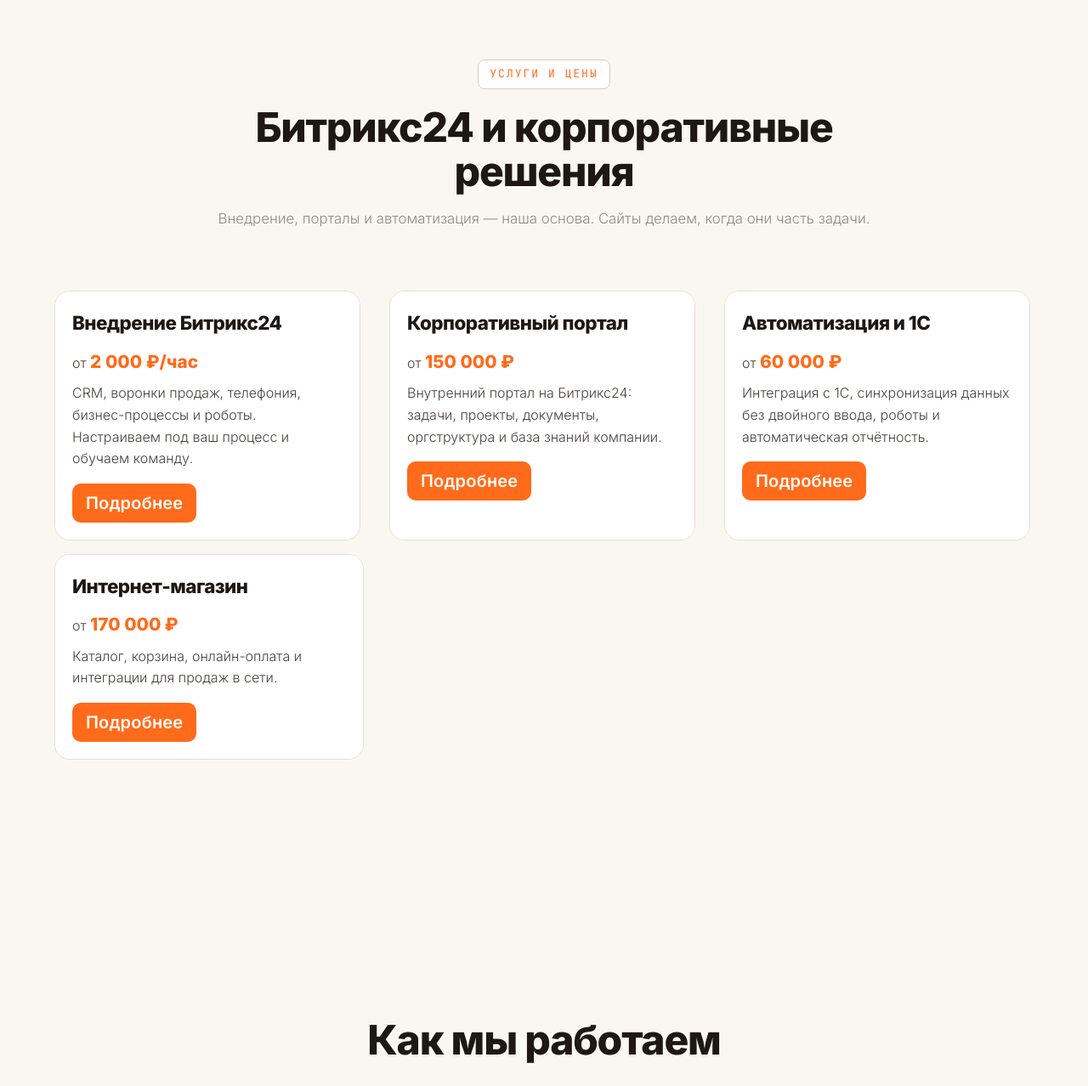
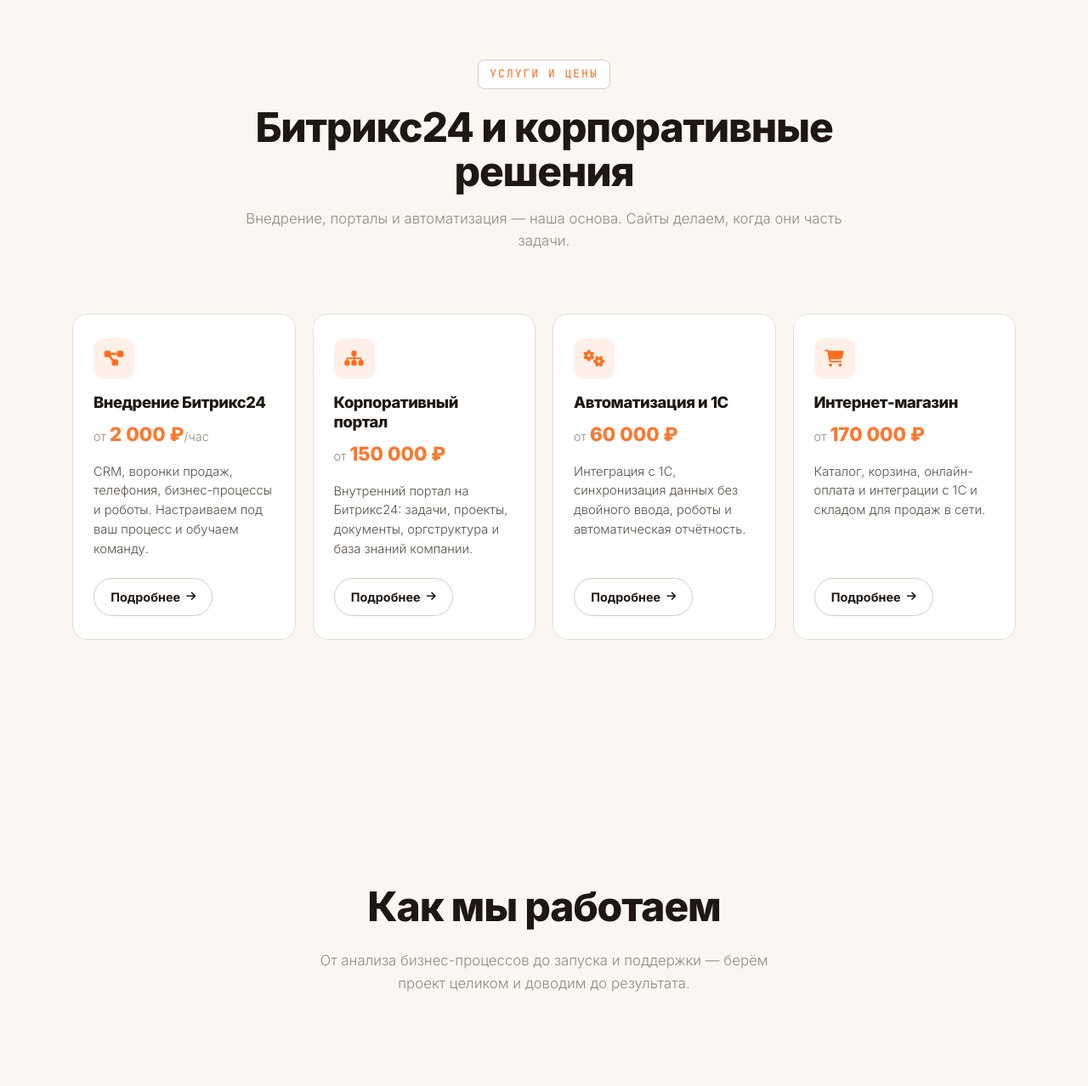
Before and after one commit to cbrekrut/NES, a Django app: page / in a window 1280 px wide. Shown: the part 2943-4221 px from the top of the page at 85% size. Run offline with Django 5.2, Linux system fonts and the light colour scheme; some libraries are stand-ins or nearby versions; some web fonts are replaced.

Commit message:
design(nes): tidy homepage tariffs into an even 4-up grid
The tariffs block rendered 4 cards in a 3-col Bootstrap grid → an
ugly "3 + 1 orphan" with uneven heights and floating buttons.

- new .nes-tariffs / .nes-tariff component: guaranteed 4/2/1 grid,
  equal-height flex cards, accent icon tile, orange price, and a
  ghost "Подробнее →" button pinned to the bottom
- drop the full-bleed width:100vw container that risked h-scroll

Co-Authored-By: Claude Opus 4.8 (1M context) <noreply@anthropic.com>

```diff
--- a/lending/static/css/nes-refresh.css
+++ b/lending/static/css/nes-refresh.css
@@ -178,6 +178,36 @@ p { opacity:.92; }
   background:none !important; -webkit-text-fill-color:var(--nes-accent) !important; color:var(--nes-accent) !important;
 }
 .pricing-text,.card-text { color:var(--nes-ink-soft); opacity:1; }
+
+/* ───────── Тарифы — аккуратная сетка карточек (главная + услуги) ───────── */
+.nes-tariffs{ display:grid; grid-template-columns:repeat(4,1fr); gap:1.25rem; align-items:stretch; }
+@media (max-width:991.98px){ .nes-tariffs{ grid-template-columns:repeat(2,1fr); } }
+@media (max-width:575.98px){ .nes-tariffs{ grid-template-columns:1fr; } }
+.nes-tariff{
+  display:flex; flex-direction:column; height:100%;
+  background:var(--nes-card); border:1px solid var(--nes-line); border-radius:var(--nes-r);
+  padding:1.7rem 1.5rem; text-align:left;
+  transition:transform .18s ease, border-color .18s ease, box-shadow .18s ease;
+}
+.nes-tariff:hover{ transform:translateY(-4px); border-color:var(--nes-accent); box-shadow:0 14px 36px rgba(31,24,18,.07); }
+.nes-tariff__ico{
+  width:48px; height:48px; border-radius:12px; background:var(--nes-accent-soft);
+  display:flex; align-items:center; justify-content:center; margin-bottom:1rem;
+}
+.nes-tariff__ico i{ color:var(--nes-accent); font-size:1.25rem; }
+.nes-tariff__title{ font-size:1.15rem; font-weight:800; color:var(--nes-ink); margin:0 0 .55rem; line-height:1.25; }
+.nes-tariff__price{ font-size:.9rem; color:var(--nes-muted); margin:0 0 .9rem; }
+.nes-tariff__price b{ color:var(--nes-accent); font-weight:800; font-size:1.4rem; }
+.nes-tariff__desc{ color:var(--nes-ink-soft); font-size:.92rem; line-height:1.55; margin:0 0 1.4rem; }
+.nes-tariff__btn{
+  margin-top:auto; align-self:flex-start; display:inline-flex; align-items:center; gap:.45rem;
+  padding:.62rem 1.2rem; border-radius:999px; border:1.5px solid var(--nes-line-2);
+  background:transparent; color:var(--nes-ink); font-weight:700; font-size:.9rem;
+  text-decoration:none; transition:border-color .15s ease, color .15s ease, gap .15s ease;
+}
+.nes-tariff__btn i{ font-size:.78rem; transition:transform .15s ease; }
+.nes-tariff__btn:hover{ border-color:var(--nes-accent); color:var(--nes-accent); }
+.nes-tariff__btn:hover i{ transform:translateX(3px); }
 
 /* ───────── Футер ───────── */
 .ftco-bg-dark,.ftco-footer { background:var(--nes-ink)!important; }
--- a/lending/templates/index.html
+++ b/lending/templates/index.html
@@ -157,8 +157,8 @@
     </section>
 
 <!-- ТАРИФЫ -->
-<section class="ftco-section d-flex justify-content-center" id="prices">
-  <div class="container prices-container mb-5 pb-5" style="margin:0;width: 100vw; max-width: 100vw; padding: 0 5vw;">
+<section class="ftco-section" id="prices">
+  <div class="container mb-5 pb-5">
     <div class="row no-gutters justify-content-center mb-5 pb-2">
       <div class="col-md-8 text-center heading-section ftco-animate">
         <span class="subheading">Услуги и цены</span>
@@ -166,46 +166,34 @@
         <p>Внедрение, порталы и автоматизация — наша основа. Сайты делаем, когда они часть задачи.</p>
       </div>
     </div>
-    <div class="row prices">
-      <div class="col-md-6 col-lg-4 col-12 mb-3 ftco-animate" >
-        <div class="card mr-md-1" style="border:none; height: 100%;">
-          <div class="card-body bg-light" id="card1">
-            <h5 class="card-title">Внедрение Битрикс24</h5>
-            <p class="card-text mb-2">от <span style="color:#FF6B1A;font-weight:800;font-size:1.3rem">2 000 ₽/час</span></p>
-            <p class="card-text">CRM, воронки продаж, телефония, бизнес-процессы и роботы. Настраиваем под ваш процесс и обучаем команду.</p>
-            <a href="{% url "prices" %}" class="btn btn-prices-first btn-lg">Подробнее</a>
-          </div>
-        </div>
+    <div class="nes-tariffs ftco-animate">
+      <div class="nes-tariff">
+        <div class="nes-tariff__ico"><i class="fa-solid fa-diagram-project"></i></div>
+        <h3 class="nes-tariff__title">Внедрение Битрикс24</h3>
+        <p class="nes-tariff__price">от <b>2 000 ₽</b>/час</p>
+        <p class="nes-tariff__desc">CRM, воронки продаж, телефония, бизнес-процессы и роботы. Настраиваем под ваш процесс и обучаем команду.</p>
+        <a href="{% url "service_detail" 'CRM' %}" class="nes-tariff__btn">Подробнее <i class="fa-solid fa-arrow-right"></i></a>
       </div>
-      <div class="col-md-6 col-lg-4 col-12 d-block mb-3 ftco-animate" >
-        <div class="card mr-md-1 d-flex flex-column justify-content-between" style="border:none; height: 100%;">
-          <div class="card-body bg-light" id="card2">
-            <h5 class="card-title">Корпоративный портал</h5>
-            <p class="card-text mb-2">от <span style="color:#FF6B1A;font-weight:800;font-size:1.3rem">150 000 ₽</span></p>
-            <p class="card-text">Внутренний портал на Битрикс24: задачи, проекты, документы, оргструктура и база знаний компании.</p>
-            <a href="{% url "prices" %}" class="btn btn-prices-second btn-lg">Подробнее</a>
-          </div>
-        </div>
+      <div class="nes-tariff">
+        <div class="nes-tariff__ico"><i class="fa-solid fa-sitemap"></i></div>
+        <h3 class="nes-tariff__title">Корпоративный портал</h3>
+        <p class="nes-tariff__price">от <b>150 000 ₽</b></p>
+        <p class="nes-tariff__desc">Внутренний портал на Битрикс24: задачи, проекты, документы, оргструктура и база знаний компании.</p>
+        <a href="{% url "prices" %}" class="nes-tariff__btn">Подробнее <i class="fa-solid fa-arrow-right"></i></a>
       </div>
-      <div class="col-md-6 col-lg-4 col-12 d-block mb-3 ftco-animate" >
-        <div class="card mr-md-1 d-flex flex-column justify-content-between" style="border:none; height: 100%;">
-          <div class="card-body bg-light" id="card3">
-            <h5 class="card-title">Автоматизация и 1С</h5>
-            <p class="card-text mb-2">от <span style="color:#FF6B1A;font-weight:800;font-size:1.3rem">60 000 ₽</span></p>
-            <p class="card-text">Интеграция с 1С, синхронизация данных без двойного ввода, роботы и автоматическая отчётность.</p>
-            <a href="{% url "prices" %}" class="btn btn-prices-third btn-lg">Подробнее</a>
-          </div>
-        </div>
+      <div class="nes-tariff">
+        <div class="nes-tariff__ico"><i class="fa-solid fa-gears"></i></div>
+        <h3 class="nes-tariff__title">Автоматизация и 1С</h3>
+        <p class="nes-tariff__price">от <b>60 000 ₽</b></p>
+        <p class="nes-tariff__desc">Интеграция с 1С, синхронизация данных без двойного ввода, роботы и автоматическая отчётность.</p>
+        <a href="{% url "prices" %}" class="nes-tariff__btn">Подробнее <i class="fa-solid fa-arrow-right"></i></a>
       </div>
-      <div class="col-md-6 col-lg-4 col-12 d-block mb-3 ftco-animate">
-        <div class="card" style="border:none; height: 100%;">
-          <div class="card-body bg-light" id="card5">
-            <h5 class="card-title">Интернет-магазин</h5>
-            <p class="card-text mb-2">от <span style="color:#FF6B1A;font-weight:800;font-size:1.3rem">170 000 ₽</span></p>
-            <p class="card-text">Каталог, корзина, онлайн-оплата и интеграции для продаж в сети.</p>
-            <a href="{% url "prices" %}" class="btn btn-prices-third btn-lg">Подробнее</a>
-          </div>
-        </div>
+      <div class="nes-tariff">
+        <div class="nes-tariff__ico"><i class="fa-solid fa-cart-shopping"></i></div>
+        <h3 class="nes-tariff__title">Интернет-магазин</h3>
+        <p class="nes-tariff__price">от <b>170 000 ₽</b></p>
+        <p class="nes-tariff__desc">Каталог, корзина, онлайн-оплата и интеграции с 1С и складом для продаж в сети.</p>
+        <a href="{% url "service_detail" 'ecom' %}" class="nes-tariff__btn">Подробнее <i class="fa-solid fa-arrow-right"></i></a>
       </div>
     </div>
   </div>
```
